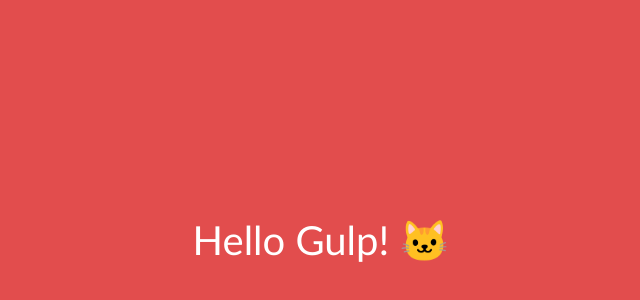
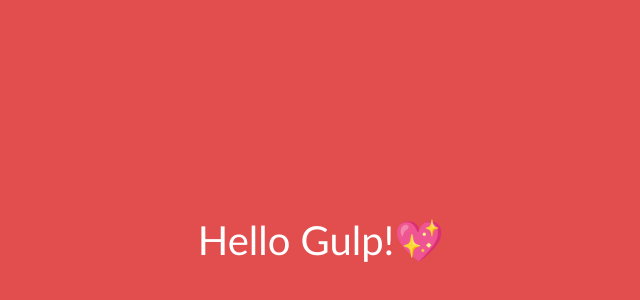
Before and after one commit to JY-0610/gulp_test, a plain HTML site: page index.html in a window 1280 px wide. Shown: the part 160-460 px from the top of the page, without its empty margins (319-959 px from the left). Drawn offline with Linux system fonts and the light colour scheme.

Commit message:
Update 2022-10-07T13:25:24.367Z

```diff
--- a/index.html
+++ b/index.html
@@ -10,7 +10,7 @@
     <script src="./assets/js/all.js"></script>
 </head>
 <body>
- <span>Hello Gulp! 🐱</span>
+ <span>Hello Gulp!💖</span>
 
 </body>
 </html>
```
